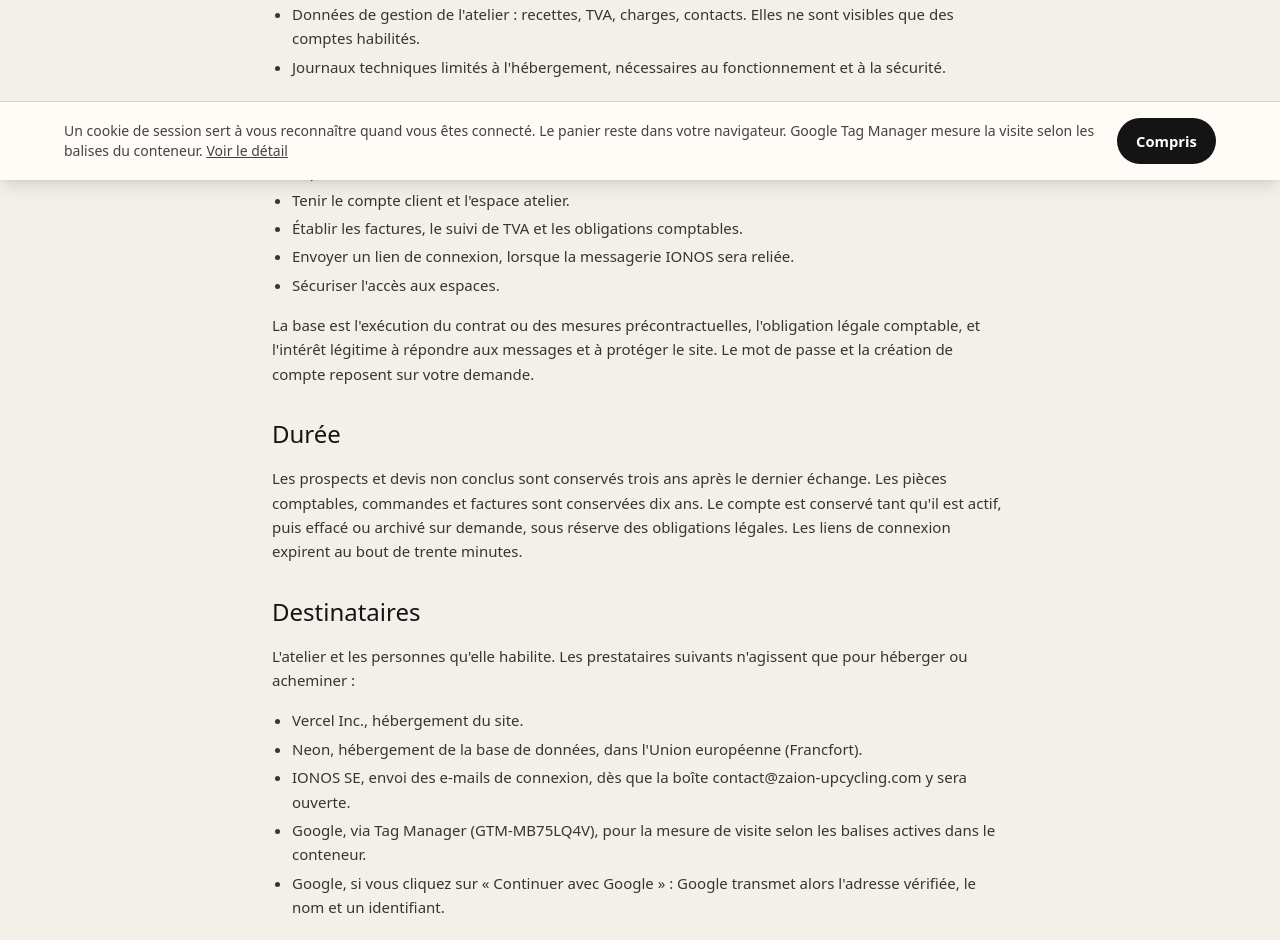
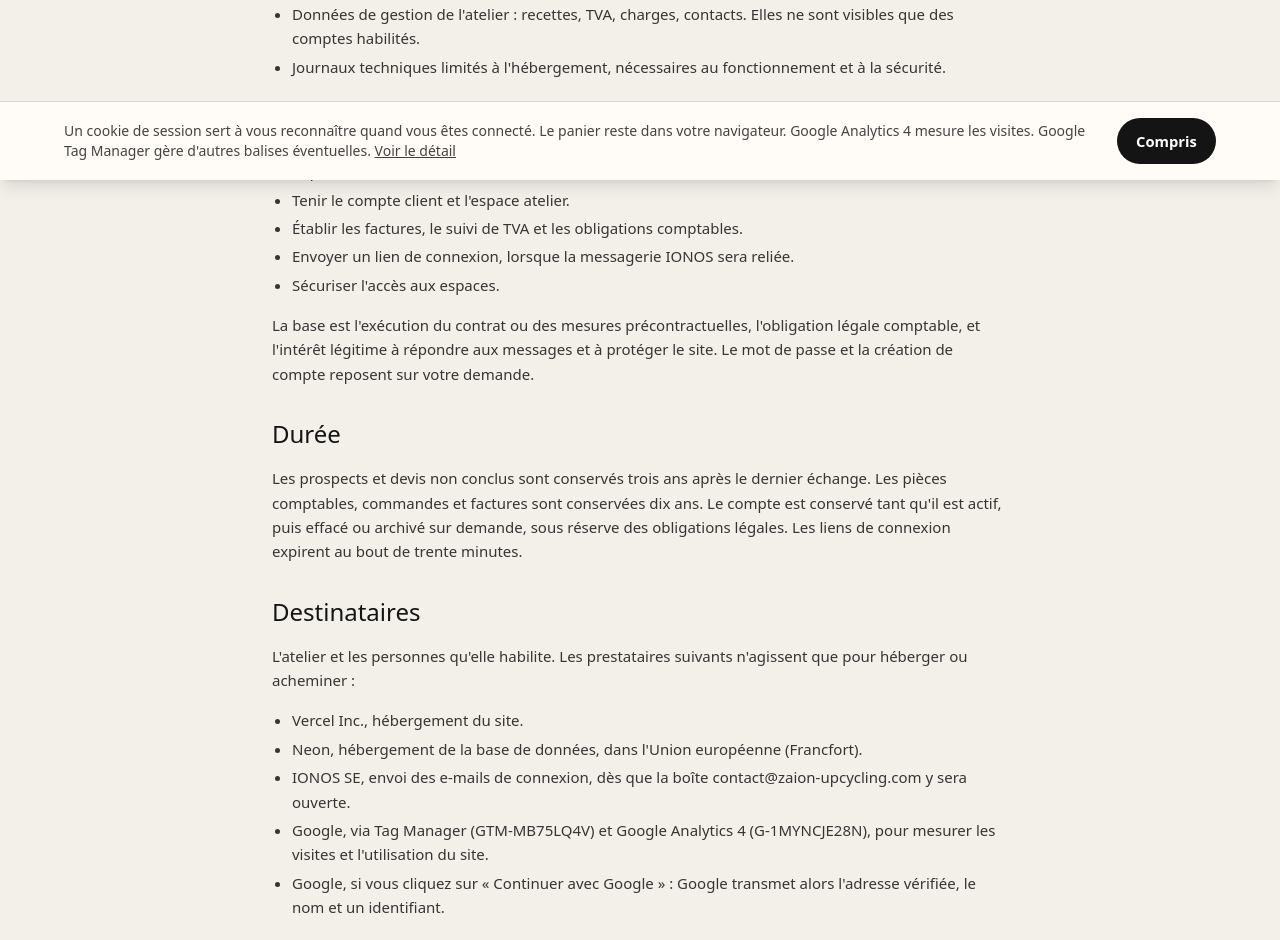
Before and after one commit to Lilw3n/zaion-upcycling.com-, a Next.js app: page /politique-de-confidentialite in a window 1280 px wide. Shown: the part 620-1560 px from the top of the page. Built offline with nearby package versions, Linux system fonts and the light colour scheme; no server answers; the database is empty.

Commit message:
Add files via upload

```diff
--- a/src/app/(public)/cookies/page.tsx
+++ b/src/app/(public)/cookies/page.tsx
@@ -6,7 +6,7 @@ export const metadata: Metadata = { title: "Cookies" };
 export default function CookiesPage() {
   return (
     <Legal title="Cookies">
-      <p>Google Tag Manager (GTM-MB75LQ4V) se charge sur chaque page. Les balises configurées dans ce conteneur, par exemple une mesure d'audience, peuvent déposer des cookies Google. Leur durée et leur finalité dépendent des balises actives dans le conteneur.</p>
+      <p>Google Tag Manager (GTM-MB75LQ4V) se charge sur chaque page. Google Analytics 4 (G-1MYNCJE28N) mesure les visites. Les balises Google peuvent déposer des cookies selon leur configuration.</p>
       <h2>Cookie indispensable</h2>
       <p>Le cookie <span className="font-medium">zaion_session</span> est déposé lorsque vous vous connectez. Il maintient la session pendant quatorze jours, en httpOnly. Il est nécessaire pour accéder au compte, à l'atelier ou au pilotage. Il ne sert pas à vous suivre d'un site à l'autre.</p>
       <h2>Mémoire du navigateur</h2>
--- a/src/app/(public)/politique-de-confidentialite/page.tsx
+++ b/src/app/(public)/politique-de-confidentialite/page.tsx
@@ -35,7 +35,7 @@ export default function PrivacyPage() {
         <li>{company.hostName}, hébergement du site.</li>
         <li>Neon, hébergement de la base de données, dans l'Union européenne (Francfort).</li>
         <li>{company.mailProvider}, envoi des e-mails de connexion, dès que la boîte {company.email} y sera ouverte.</li>
-        <li>Google, via Tag Manager (GTM-MB75LQ4V), pour la mesure de visite selon les balises actives dans le conteneur.</li>
+        <li>Google, via Tag Manager (GTM-MB75LQ4V) et Google Analytics 4 (G-1MYNCJE28N), pour mesurer les visites et l'utilisation du site.</li>
         <li>Google, si vous cliquez sur « Continuer avec Google » : Google transmet alors l'adresse vérifiée, le nom et un identifiant.</li>
       </ul>
       <p>Les données ne sont ni vendues, ni cédées à des régies publicitaires.</p>
--- a/src/app/layout.tsx
+++ b/src/app/layout.tsx
@@ -5,6 +5,7 @@ import { CartProvider } from "@/components/cart-provider";
 import "./globals.css";
 
 const GTM_ID = "GTM-MB75LQ4V";
+const GA_MEASUREMENT_ID = "G-1MYNCJE28N";
 
 const outfit = Outfit({ subsets: ["latin"], variable: "--font-outfit" });
 const fraunces = Fraunces({ subsets: ["latin"], variable: "--font-fraunces" });
@@ -28,6 +29,16 @@ export default function RootLayout({ children }: { children: React.ReactNode })
   return (
     <html lang="fr">
       <body className={`${outfit.variable} ${fraunces.variable} font-sans antialiased`}>
+        <Script
+          src={`https://www.googletagmanager.com/gtag/js?id=${GA_MEASUREMENT_ID}`}
+          strategy="afterInteractive"
+        />
+        <Script id="google-analytics" strategy="afterInteractive">
+          {`window.dataLayer = window.dataLayer || [];
+function gtag(){dataLayer.push(arguments);}
+gtag('js', new Date());
+gtag('config', '${GA_MEASUREMENT_ID}');`}
+        </Script>
         <Script id="google-tag-manager" strategy="beforeInteractive">
           {`(function(w,d,s,l,i){w[l]=w[l]||[];w[l].push({'gtm.start':
 new Date().getTime(),event:'gtm.js'});var f=d.getElementsByTagName(s)[0],
--- a/src/components/cookie-notice.tsx
+++ b/src/components/cookie-notice.tsx
@@ -16,7 +16,7 @@ export function CookieNotice() {
     <div className="fixed inset-x-0 bottom-0 z-50 border-t border-line bg-foam px-4 py-4 shadow-lg">
       <div className="mx-auto flex max-w-6xl flex-col gap-3 md:flex-row md:items-center md:justify-between">
         <p className="text-sm text-ink/80">
-          Un cookie de session sert à vous reconnaître quand vous êtes connecté. Le panier reste dans votre navigateur. Google Tag Manager mesure la visite selon les balises du conteneur.{" "}
+          Un cookie de session sert à vous reconnaître quand vous êtes connecté. Le panier reste dans votre navigateur. Google Analytics 4 mesure les visites. Google Tag Manager gère d'autres balises éventuelles.{" "}
           <Link href="/cookies" className="underline">Voir le détail</Link>
         </p>
         <button
```
